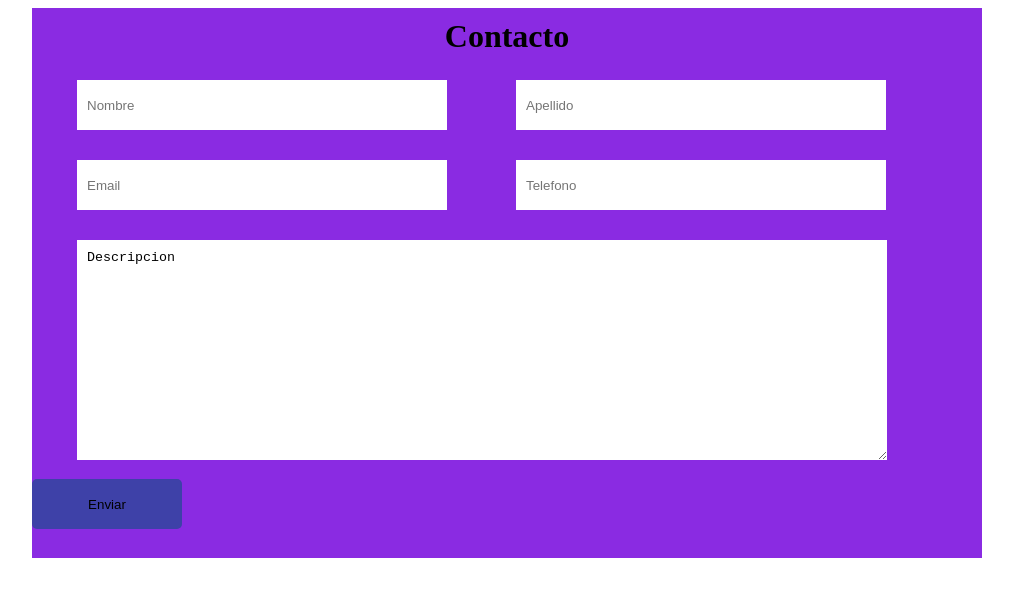
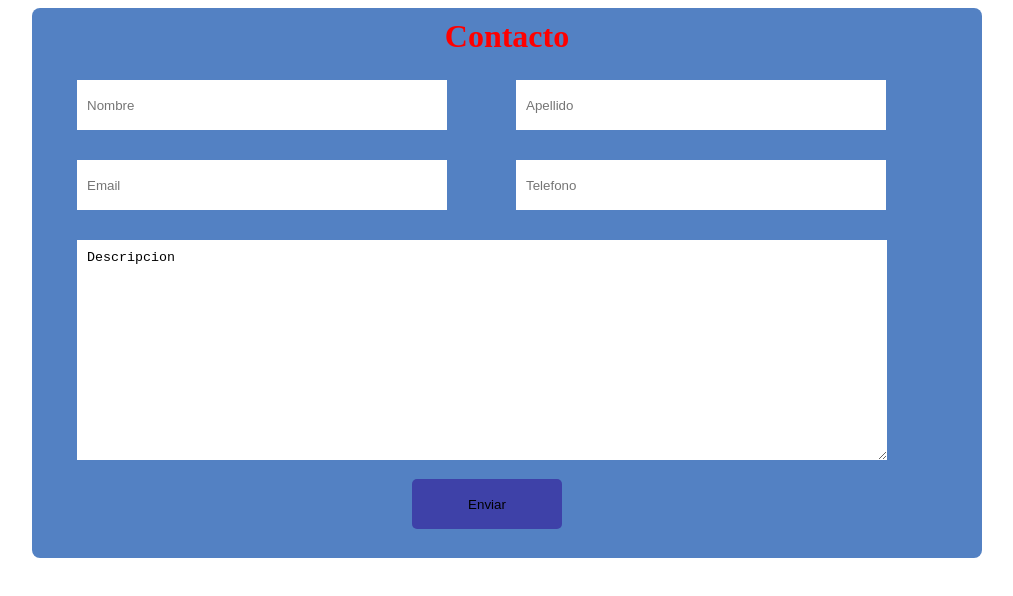
Before and after one commit to H-kleiber/herol, a plain HTML site: page index.html in a window 1280 px wide. Shown: the whole page, without its empty margins (133-1146 px from the left). Drawn offline with Linux system fonts and the light colour scheme.

Commit message:
formulario

```diff
--- a/index.css
+++ b/index.css
@@ -5,14 +5,16 @@ body{
 form{
     width: 950px;
     height: 550px;
-    background-color: blueviolet;
+    background-color: rgb(83, 129, 195);
     justify-content: center;
+    border-radius: 8px;
 
 }
 h1{
     text-align: center;
     padding: 10px;
     margin: auto;
+    color: red;
 }
 input, textarea{
     border: none;
@@ -35,7 +37,6 @@ button{
     border-radius: 5px;
     width: 150px;
     height: 50px;
-    align-items: center;
-   justify-content: center;
+    margin-left: 40%;
 
 }
```
Also changed, not shown: index.html (+0 -1 lines).
